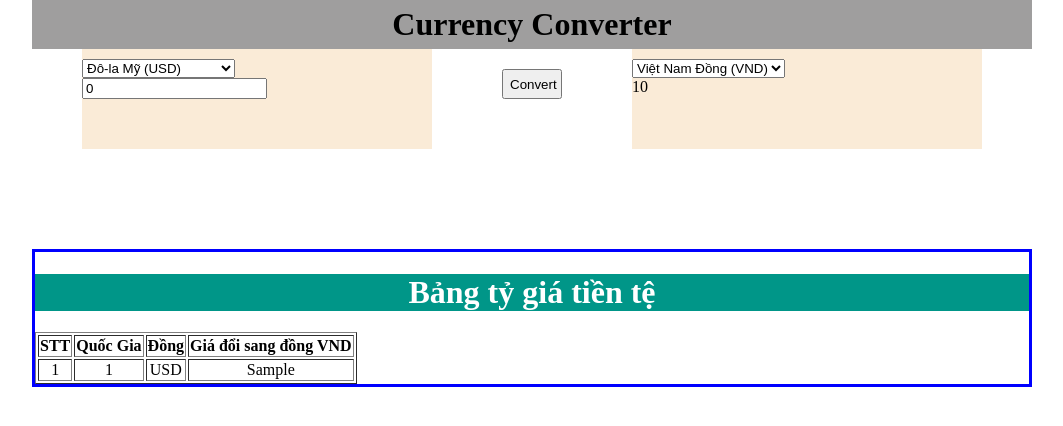
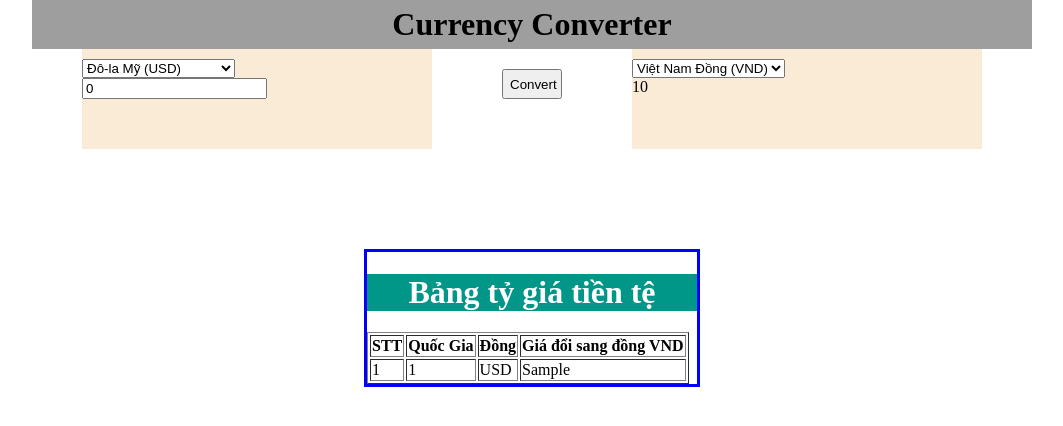
Before and after one commit to NgocSon15/currency-converter, a PHP site: page / in a window 1280 px wide. Shown: the part 234-660 px from the top of the page, without its empty margins (108-1171 px from the left). Run offline with PHP 8.4, Linux system fonts and the light colour scheme; tables that the repository leaves empty or names only in its code hold one stand-in row (values such as "Sample post"); data that the repository does not hold is empty.

Commit message:
Update giaodien.css

```diff
--- a/style/giaodien.css
+++ b/style/giaodien.css
@@ -56,7 +56,7 @@
 .show_table{
 
 	margin: auto;
-	text-align: center;
+	width: 330px;
 	border: solid blue;
 
 }
```
